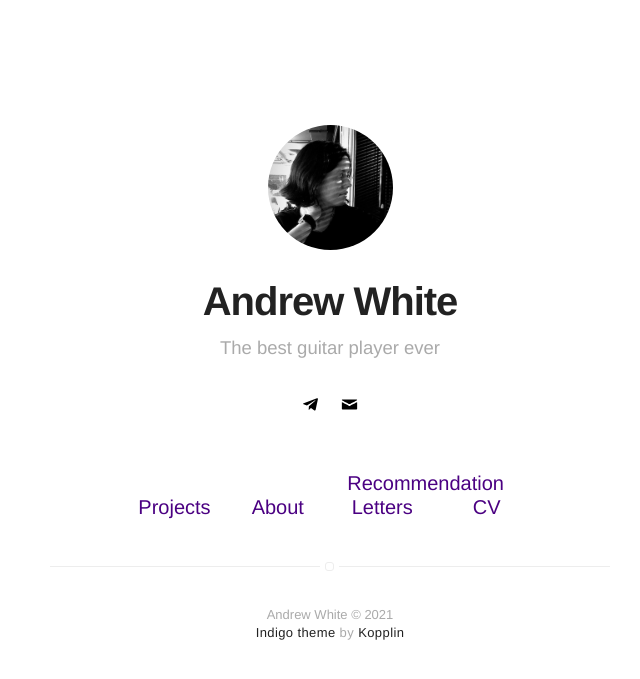
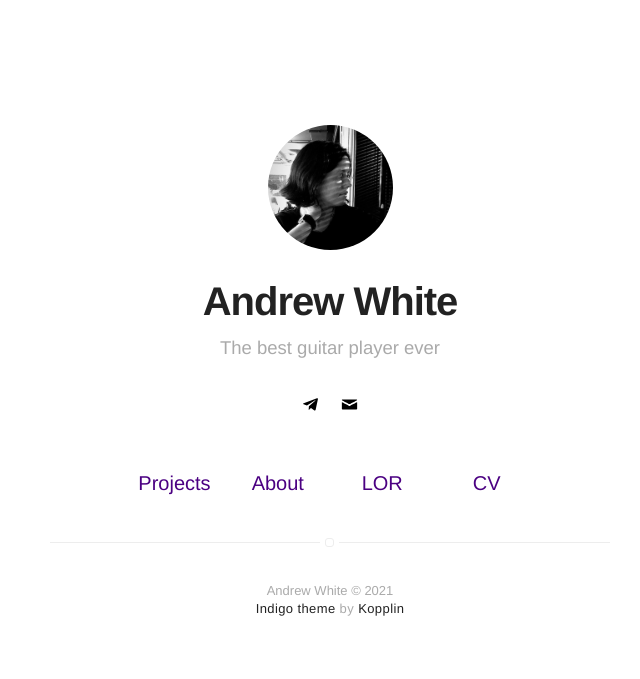
Before and after one commit to andandrewwhite/andandrewwhite.github.io, a Jekyll site: the page built from index.html, in a window 1280 px wide. Shown: the top 679 px of the page, without its empty margins (310-950 px from the left). Built offline with Jekyll 4.4.1, drawn with Linux system fonts in a browser that asks for light colours.

Commit message:
LOOOOOOR

```diff
--- a/_includes/nav.html
+++ b/_includes/nav.html
@@ -30,7 +30,7 @@
 
         {% if site.letters == true %}
             <li class="item">
-                <a class="link" href="{% if site.letters-external %}{{ site.letters-url }}{% else %}{{ site.url }}/{{ site.letters-url }}{% endif %}" target="_blank">Recommendation Letters</a>
+                <a class="link" href="{% if site.letters-external %}{{ site.letters-url }}{% else %}{{ site.url }}/{{ site.letters-url }}{% endif %}" target="_blank">LOR</a>
             </li>
         {% endif %}
 
```
